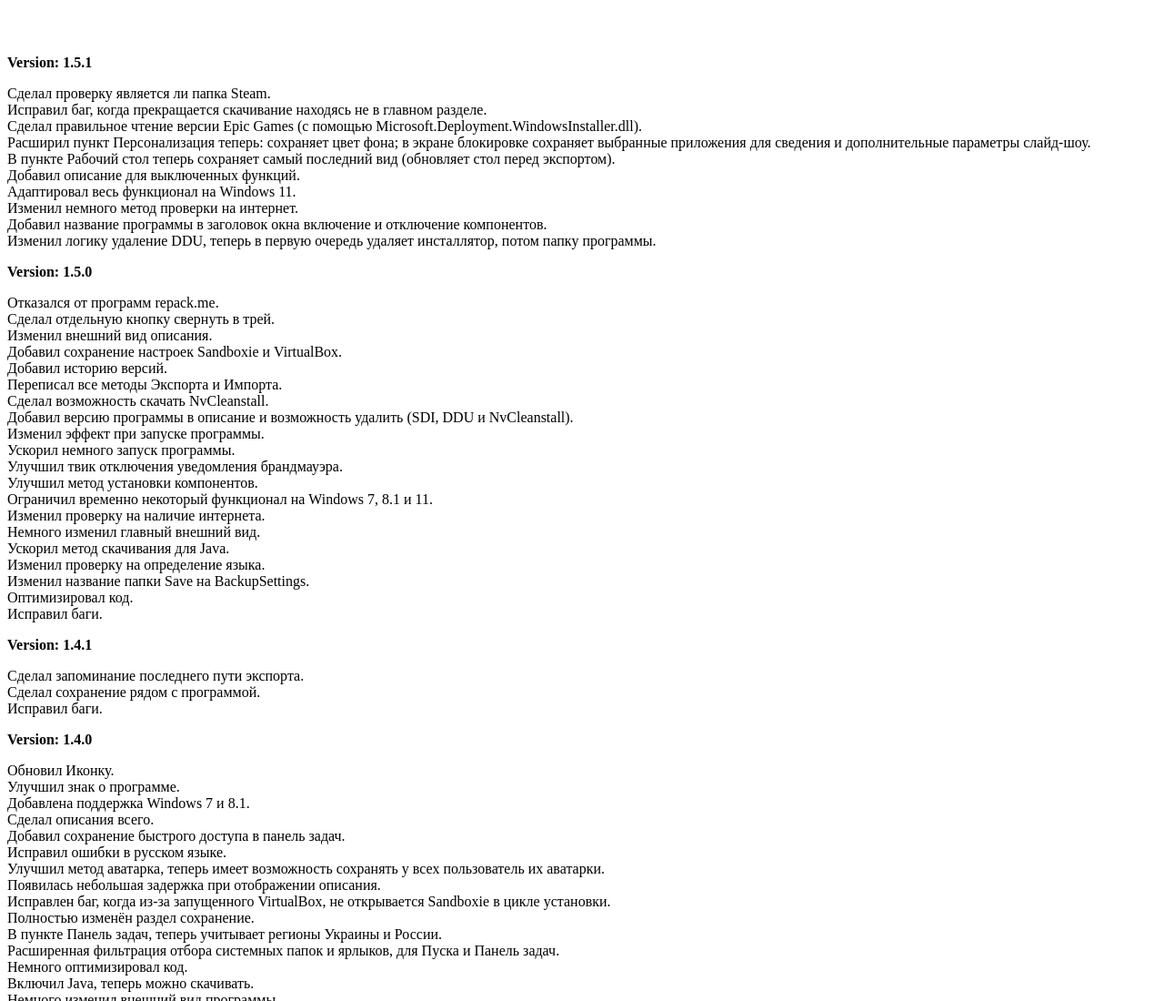
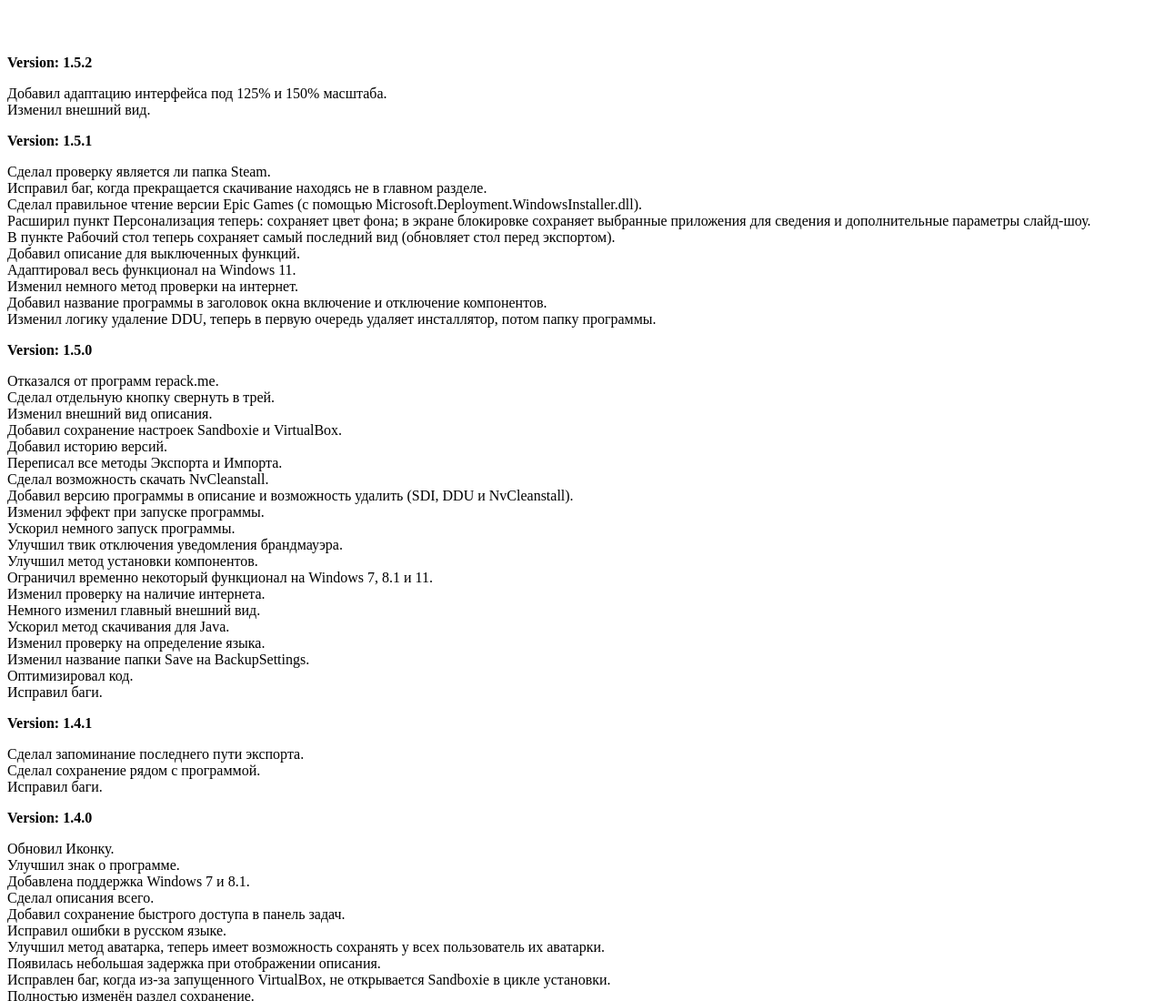
Before and after one commit to Stavurt/Site, a plain HTML site: page history.html in a window 1280 px wide. Shown: the top 1100 px of the page at 91% size. Drawn offline with Linux system fonts and the light colour scheme.

Commit message:
Add files via upload

```diff
--- a/history.html
+++ b/history.html
@@ -8,6 +8,7 @@
 
 	<main style="height:100vh;margin:60px 0;">
 		<div class="history__main__content">
+			<strong><p>Version: 1.5.2</p></strong><p>Добавил адаптацию интерфейса под 125% и 150% масштаба.<br>Изменил внешний вид.</p>
 			<strong><p>Version: 1.5.1</p></strong><p>Сделал проверку является ли папка Steam.<br>Исправил баг, когда прекращается скачивание находясь не в главном разделе.<br>Сделал правильное чтение версии Epic Games (с помощью Microsoft.Deployment.WindowsInstaller.dll).<br>Расширил пункт Персонализация теперь: сохраняет цвет фона; в экране блокировке сохраняет выбранные приложения для сведения и дополнительные параметры слайд-шоу.<br>В пункте Рабочий стол теперь сохраняет самый последний вид (обновляет стол перед экспортом).<br>Добавил описание для выключенных функций.<br>Адаптировал весь функционал на Windows 11.<br>Изменил немного метод проверки на интернет.<br>Добавил название программы в заголовок окна включение и отключение компонентов.<br>Изменил логику удаление DDU, теперь в первую очередь удаляет инсталлятор, потом папку программы.</p>
 			<strong><p>Version: 1.5.0</p></strong><p>Отказался от программ repack.me.<br>Сделал отдельную кнопку свернуть в трей.<br>Изменил внешний вид описания.<br>Добавил сохранение настроек Sandboxie и VirtualBox.<br>Добавил историю версий.<br>Переписал все методы Экспорта и Импорта.<br>Сделал возможность скачать NvCleanstall.<br>Добавил версию программы в описание и возможность удалить (SDI, DDU и NvCleanstall).<br>Изменил эффект при запуске программы.<br>Ускорил немного запуск программы.<br>Улучшил твик отключения уведомления брандмауэра.<br>Улучшил метод установки компонентов.<br>Ограничил временно некоторый функционал на Windows 7, 8.1 и 11.<br>Изменил проверку на наличие интернета.<br>Немного изменил главный внешний вид.<br>Ускорил метод скачивания для Java.<br>Изменил проверку на определение языка.<br>Изменил название папки Save на BackupSettings.<br>Оптимизировал код.<br>Исправил баги.</p>
 			<strong><p>Version: 1.4.1</p></strong><p>Сделал запоминание последнего пути экспорта.<br>Сделал сохранение рядом с программой.<br>Исправил баги.</p>
```
